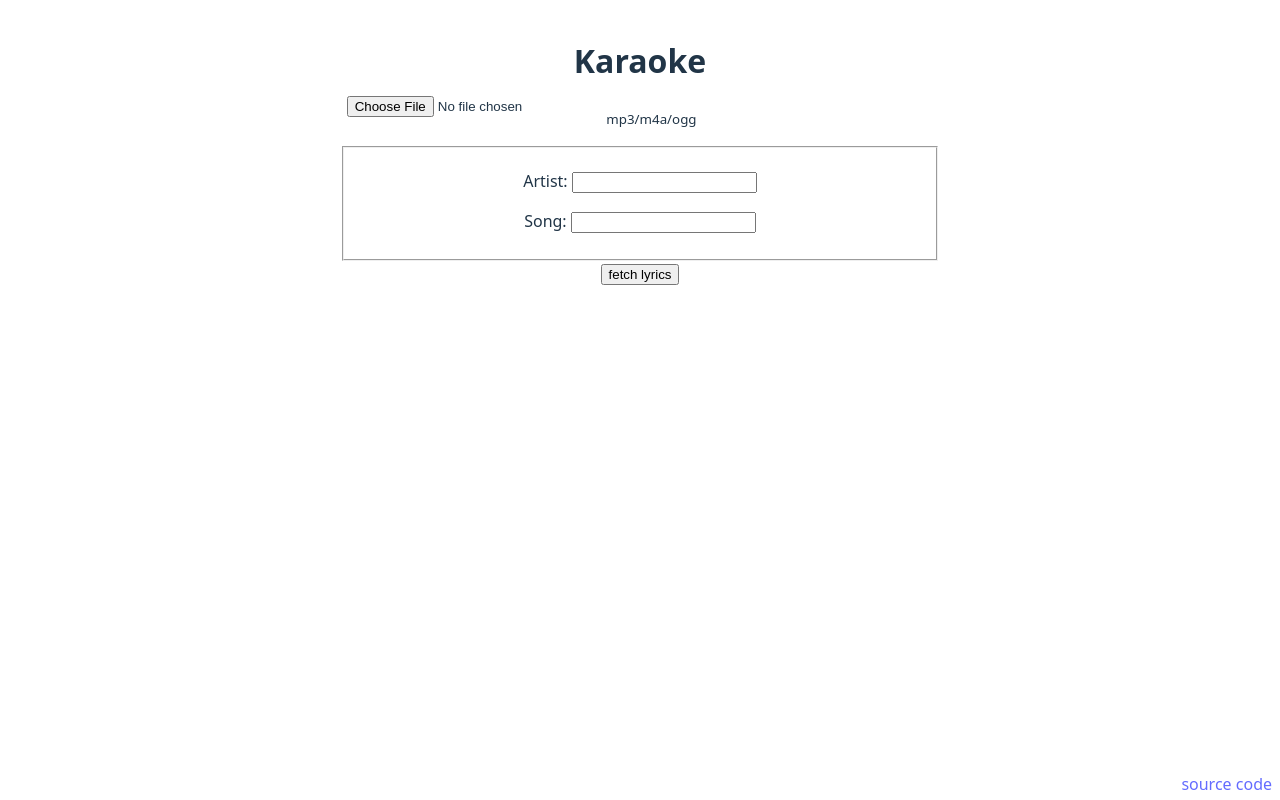
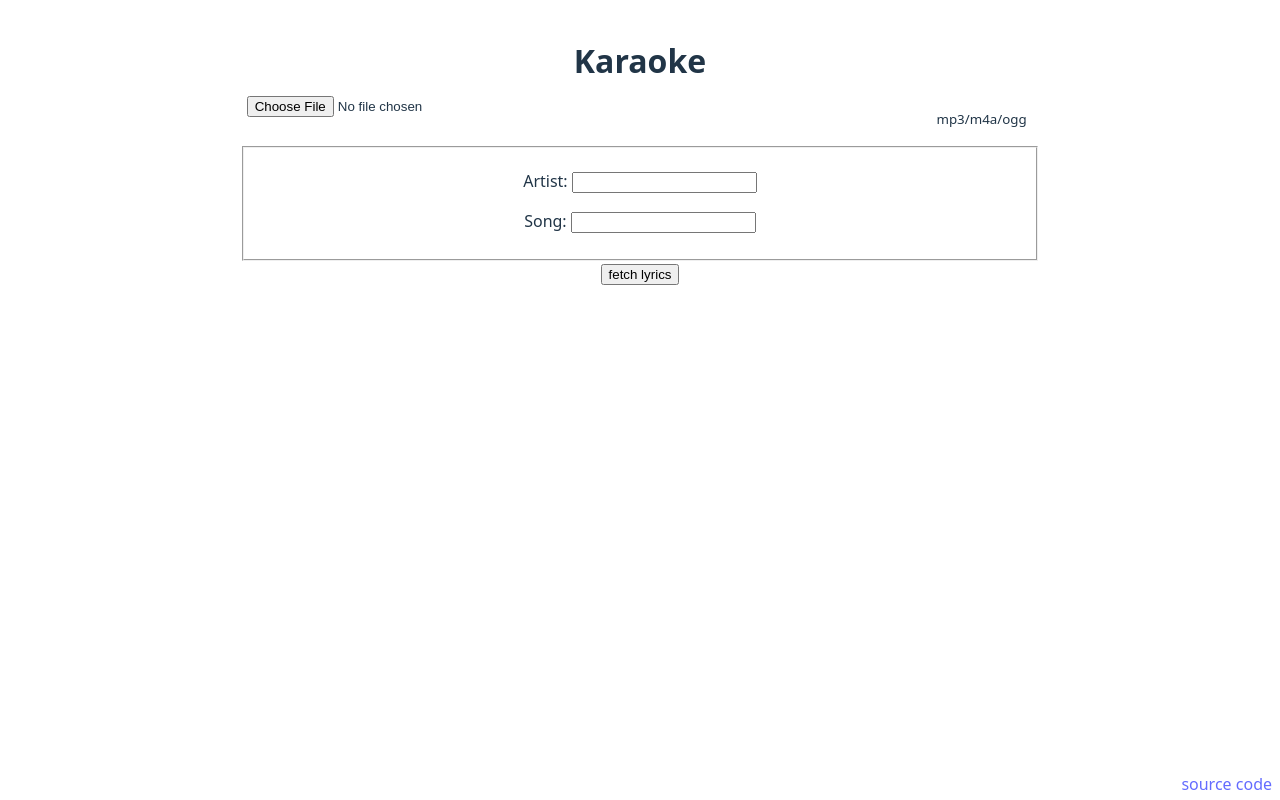
Before and after one commit to paulgreg/karaoke, a React (Vite) app: page / in a window 1280 px wide. Built offline with nearby package versions, Linux system fonts and the light colour scheme; what lrclib-api would draw is missing.

Commit message:
chore: few tweaks

```diff
--- a/src/App.module.css
+++ b/src/App.module.css
@@ -1,4 +1,4 @@
 .songContainer {
-    max-width: 600px;
+    max-width: 800px;
     margin: auto;
 }
--- a/src/DataContextProvider.tsx
+++ b/src/DataContextProvider.tsx
@@ -42,7 +42,7 @@ const DataContextProvider: React.FC<DataContextProviderPropsType> = ({ children
                               lyric,
                           } as SyncLyricType
                       } else {
-                          return { time: '', timecode: 0, lyric: 'error' } as SyncLyricType
+                          return { time: '', timecode: 0, lyric: '' } as SyncLyricType
                       }
                   })
                 : ([] as SyncLyricType[]),
--- a/src/components/AudioPlayer.module.css
+++ b/src/components/AudioPlayer.module.css
@@ -1,3 +1,4 @@
 .audioPlayer {
     width: 100%;
+    margin-bottom: 1em;
 }
--- a/src/components/AudioPlayer.tsx
+++ b/src/components/AudioPlayer.tsx
@@ -1,3 +1,4 @@
+import React from 'react'
 import { useDataContext } from '../DataContext'
 import s from './AudioPlayer.module.css'
 
@@ -14,7 +15,7 @@ const AudioPlayer = () => {
                     <source src={audioSrc} type="audio/mpeg" />
                     Your browser does not support the audio element.
                 </audio>
-            )}{' '}
+            )}
         </div>
     )
 }
--- a/src/components/LyricsPlayer.tsx
+++ b/src/components/LyricsPlayer.tsx
@@ -49,10 +49,10 @@ const LyricsPlayer = () => {
             <form onSubmit={onSubmit}>
                 <fieldset>
                     <label>
-                        Artist: <input ref={artistRef} />
+                        Artist: <input name="artist" ref={artistRef} autoComplete="on" />
                     </label>
                     <label>
-                        Song: <input ref={songRef} />
+                        Song: <input name="song" ref={songRef} autoComplete="on" />
                     </label>
                 </fieldset>
                 <input type="submit" value="fetch lyrics" disabled={fetching} />
--- a/src/components/LyricsPrompter.module.css
+++ b/src/components/LyricsPrompter.module.css
@@ -1,4 +1,5 @@
 .lyricsContainer {
+    margin-top: 1em;
     min-height: 400px;
 }
 
@@ -7,14 +8,18 @@
     white-space: break-spaces;
 }
 
+.time {
+    display: block;
+    margin-top: 0.5em;
+    font-size: 2em;
+    color: #ff5733;
+}
+
 .currentLyric {
+    margin-top: 0.25em;
     display: block;
+    font-weight: bold;
     font-size: 2.5em;
     color: #ff5733;
     text-shadow: 1px 1px 2px #000000;
 }
-
-.time {
-    font-size: 2em;
-    color: orange;
-}
--- a/src/components/LyricsPrompter.tsx
+++ b/src/components/LyricsPrompter.tsx
@@ -7,7 +7,12 @@ const LyricsPrompter = () => {
     const [idx, setIdx] = useState(0)
 
     useEffect(() => {
-        if (!syncLyrics?.length) return
+        if (!syncLyrics?.length) {
+            setTimeout(() => {
+                setIdx(0)
+            }, 0)
+            return
+        }
         const i = syncLyrics.findIndex(({ timecode }) => Math.floor(currentTime) === Math.floor(timecode))
         if (i !== -1) {
             setTimeout(() => {
@@ -20,8 +25,8 @@ const LyricsPrompter = () => {
         const currentLyric = syncLyrics[idx]
         return (
             <div className={s.lyricsContainer}>
-                {currentLyric?.time && <time className={s.time}>at {currentLyric?.time}</time>}
-                <strong className={s.currentLyric}>{currentLyric?.lyric ?? ''}</strong>
+                {currentLyric?.lyric && currentLyric?.time && <time className={s.time}>at {currentLyric?.time}</time>}
+                <cite className={s.currentLyric}>{currentLyric?.lyric ?? ''}</cite>
             </div>
         )
     }
--- a/src/components/SongSelector.module.css
+++ b/src/components/SongSelector.module.css
@@ -1,3 +1,11 @@
 .songSelectorContainer {
     display: flex;
 }
+
+.fileInput {
+    flex: 1;
+}
+
+.message {
+    margin: 0 1em;
+}
--- a/src/components/SongSelector.tsx
+++ b/src/components/SongSelector.tsx
@@ -20,10 +20,10 @@ const SongSelector = () => {
                 const match = fileRegEx.exec(name)
                 if (match) {
                     setFileName(match[1])
+                    setCurrentTime(0)
 
                     const src = URL.createObjectURL(file)
                     setTimeout(() => {
-                        setCurrentTime(0)
                         setAudioSrc(src)
                     }, 0)
                 } else {
@@ -38,10 +38,10 @@ const SongSelector = () => {
 
     return (
         <div className={s.songSelectorContainer}>
-            <input type="file" accept=".mp3,.m4a,ogg" onChange={onFileChange} />
+            <input type="file" accept=".mp3,.m4a,ogg" className={s.fileInput} onChange={onFileChange} />
             <p>
                 {error && <strong className="error">{error}</strong>}
-                {!error && <small>mp3/m4a/ogg</small>}
+                {!error && <small className={s.message}>mp3/m4a/ogg</small>}
             </p>
         </div>
     )
--- a/src/index.css
+++ b/src/index.css
@@ -50,16 +50,12 @@ h2 {
 h3 {
     font-size: 1em;
     line-height: 1em;
-    margin: 0.2em 0.1em;
+    margin: 0.4em 0.2em;
 }
 
 label {
     display: block;
     margin: 1em;
-}
-
-input[type='range'] {
-    margin: auto 0.5em;
 }
 
 input[type='file'] {
```
